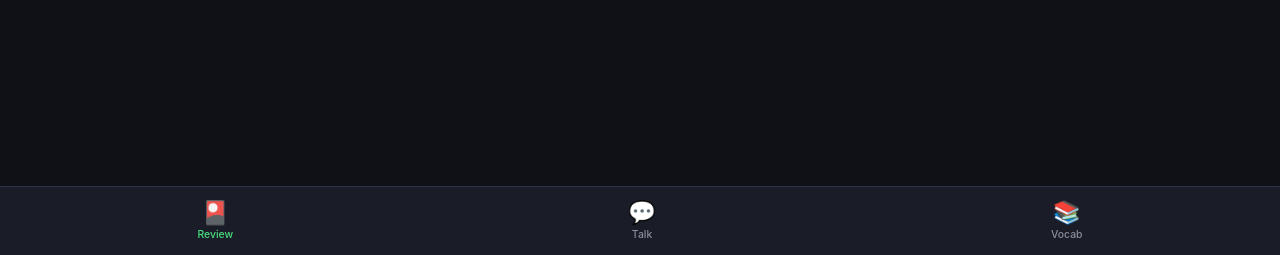
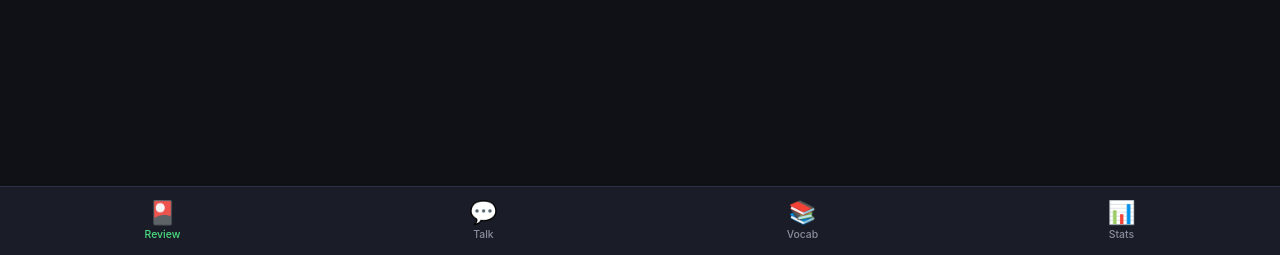
Before and after one commit to tsaol/languages, a Flask app: page / in a window 1280 px wide. Shown: the part 545-800 px from the top of the page. Run offline with Flask 3, Linux system fonts and the light colour scheme; the visitor is signed in with stand-in values (Sample User, id 1); data comes from the database, SQL or seed files in the repository; data that the repository does not hold is empty.

Commit message:
add stats dashboard page with accuracy ring, weekly activity, error categories

```diff
--- a/web/app.py
+++ b/web/app.py
@@ -355,6 +355,70 @@ def vocab_edit():
     return jsonify({"ok": True})
 
 
+# ─── Stats Dashboard ─────────────────────────────────────────────────────────
+
+
+@app.route("/stats")
+@login_required
+def stats():
+    """Study progress dashboard."""
+    conn = get_connection()
+    try:
+        # Deck stats
+        deck_stats = get_deck_stats()
+        total_cards = sum(d['total'] for d in deck_stats)
+        total_mastered = sum(d['mastered'] for d in deck_stats)
+
+        # Quiz accuracy
+        quiz_total = conn.execute("SELECT COUNT(*) as c FROM quiz_results").fetchone()['c']
+        quiz_correct = conn.execute("SELECT COALESCE(SUM(is_correct), 0) as c FROM quiz_results").fetchone()['c']
+        quiz_pct = round(quiz_correct / quiz_total * 100) if quiz_total > 0 else 0
+
+        # Weekly activity (last 7 days)
+        from englearn.db.models import get_progress_history
+        all_progress = get_progress_history(days=30)
+        progress_map = {p['date']: p for p in all_progress}
+
+        weekly = []
+        for i in range(6, -1, -1):
+            d = (datetime.now() - timedelta(days=i)).strftime("%Y-%m-%d")
+            if d in progress_map:
+                weekly.append(progress_map[d])
+            else:
+                weekly.append({'date': d, 'cards_reviewed': 0, 'cards_correct': 0, 'quiz_taken': 0, 'quiz_correct': 0})
+
+        # Error categories
+        from englearn.db.models import get_category_stats
+        categories = get_category_stats()
+
+        # Streak calculation
+        streak = 0
+        today = datetime.now().strftime("%Y-%m-%d")
+        check_date = datetime.now()
+        while True:
+            d = check_date.strftime("%Y-%m-%d")
+            if d in progress_map:
+                p = progress_map[d]
+                if p['cards_reviewed'] > 0 or p['quiz_taken'] > 0:
+                    streak += 1
+                    check_date -= timedelta(days=1)
+                    continue
+            break
+
+    finally:
+        conn.close()
+
+    return render_template("stats.html",
+        total_cards=total_cards,
+        total_mastered=total_mastered,
+        accuracy={'total': quiz_total, 'correct': quiz_correct, 'pct': quiz_pct},
+        weekly=weekly,
+        progress=all_progress,
+        categories=categories,
+        streak=streak,
+    )
+
+
 # ─── Review Example Sentence (#4) ────────────────────────────────────────────
 
 
--- a/web/templates/base.html
+++ b/web/templates/base.html
@@ -323,6 +323,10 @@
             <span class="nav-icon">📚</span>
             <span>Vocab</span>
         </a>
+        <a href="/stats" class="nav-item {% if active_page == 'stats' %}active{% endif %}">
+            <span class="nav-icon">📊</span>
+            <span>Stats</span>
+        </a>
     </nav>
     <script>
     (function(){
```
